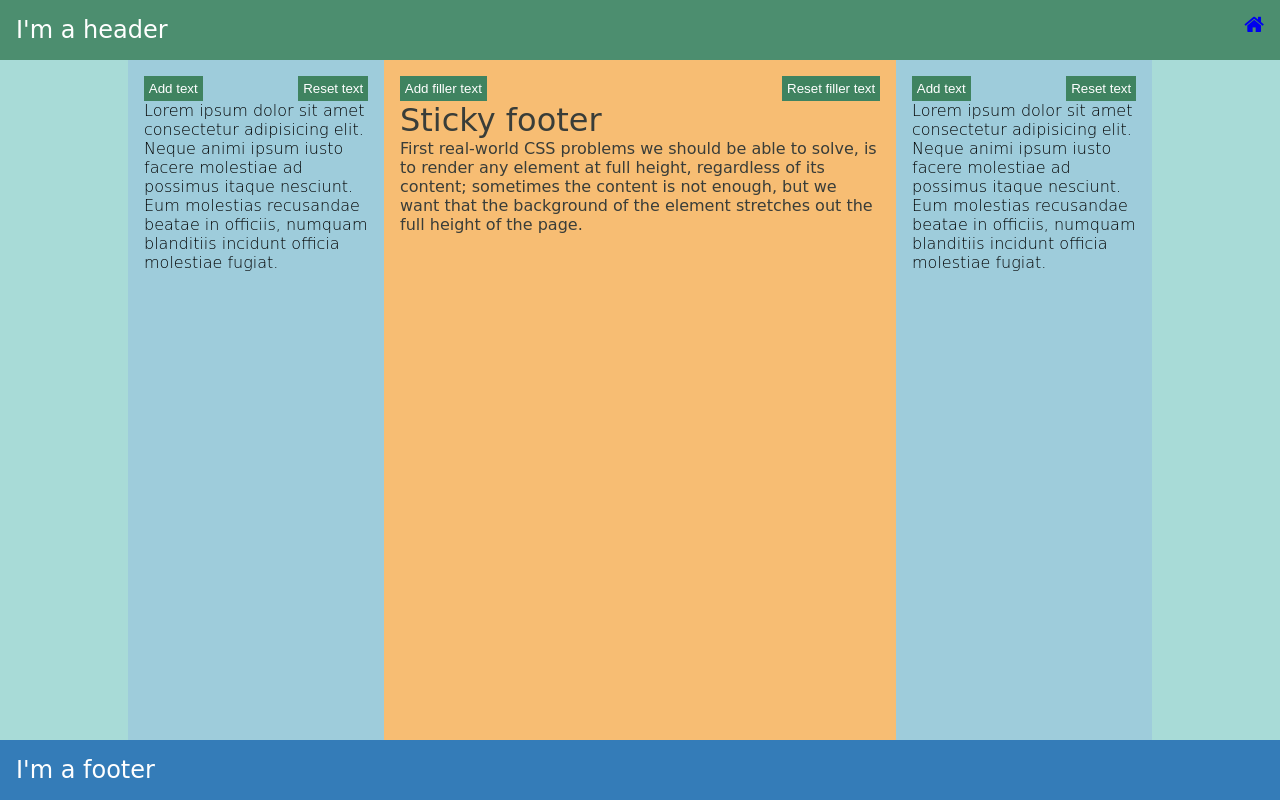
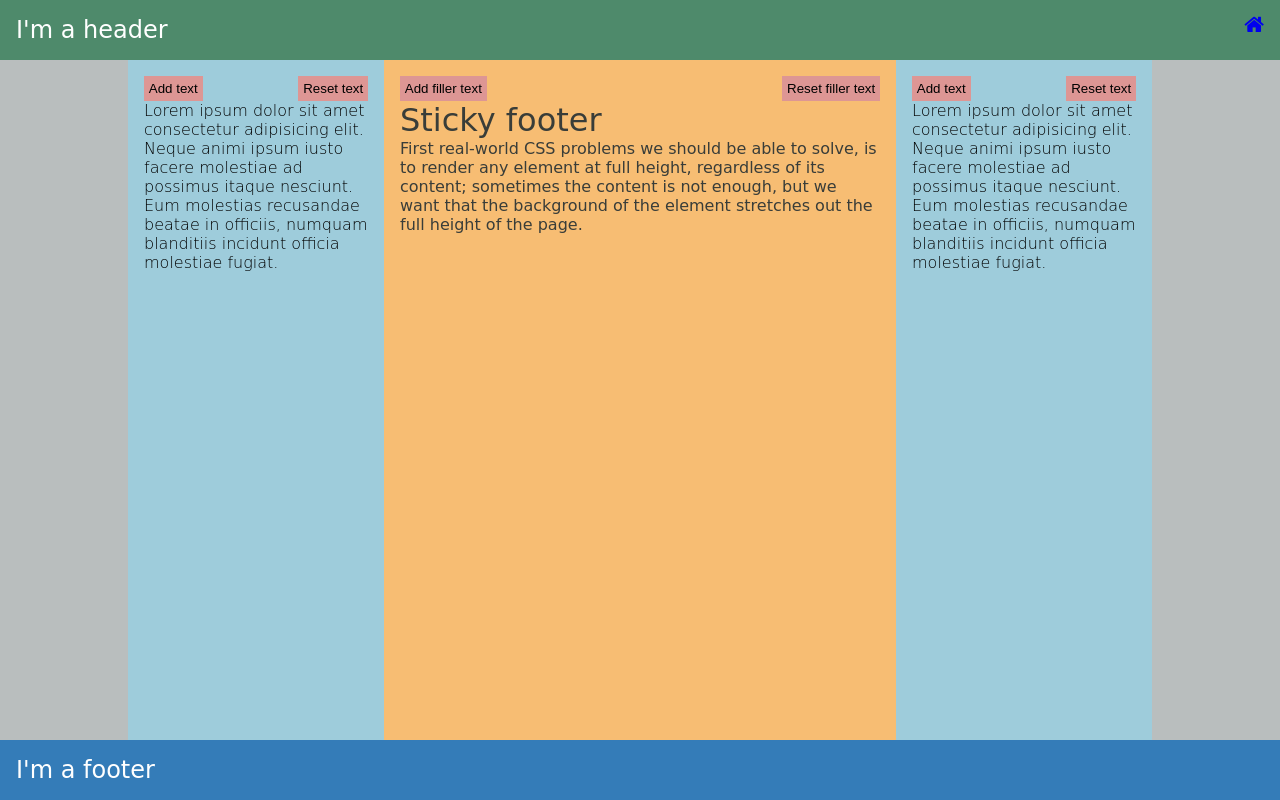
Before and after one commit to elyashar/layout-playground, a website: page pages/layout.html in a window 1280 px wide. Drawn offline with Linux system fonts and the light colour scheme; a web font is replaced by a local one.

Commit message:
add colors

```diff
--- a/styles/layout.css
+++ b/styles/layout.css
@@ -4,21 +4,24 @@
 }
 
 .flex-container {
-  display: flex; /* Flex container */
+  display: flex;
+  /* Flex container */
   flex-direction: column;
   min-height: 100vh;
-  background-color: rgb(168, 219, 215);
+  background-color: rgb(185, 190, 190);
 }
 
 .grid-container {
-  flex: 1; /* Flex Item (full height) */
+  flex: 1;
+  /* Flex Item (full height) */
   width: 80%;
   /* center using flex properties */
   /* margin: 0 auto; */
   align-self: center;
   background-color: rgb(226, 221, 221);
   /* Grid stuff */
-  display: grid; /* Grid container */
+  display: grid;
+  /* Grid container */
   grid-template-columns: 1fr 2fr 1fr;
   /* Define grid areas */
   grid-template-areas: "ingredients recipe right";
@@ -68,8 +71,8 @@ ul {
 }
 
 button {
-  background-color: rgb(63, 131, 96);
-  color: white;
+  background-color: rgb(221, 150, 148);
+  color: black;
   padding: 0.3rem .3rem;
   border: none;
   cursor: pointer;
```
